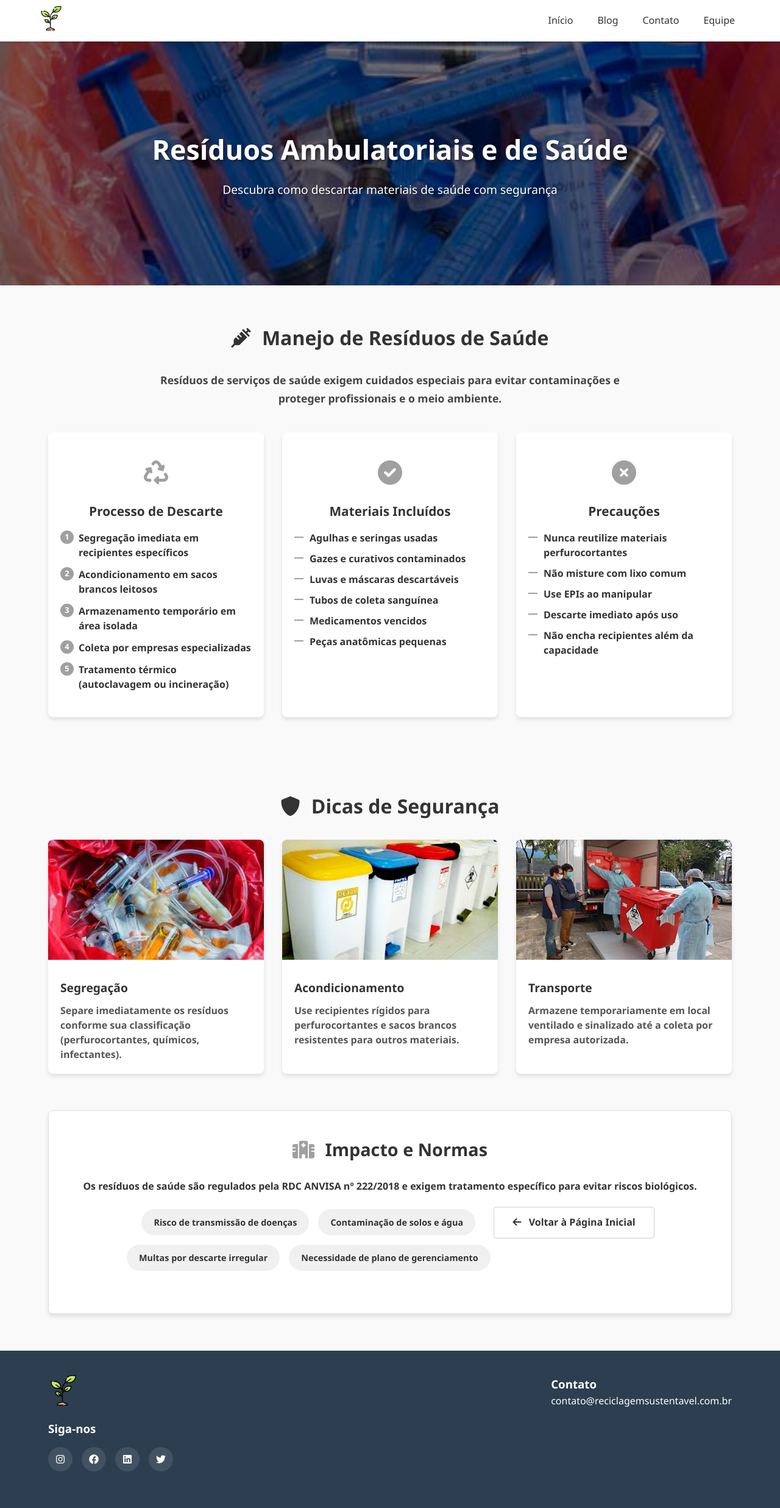
After one commit to GuillhermeHenrique/reciclagem_pi, a PHP site: page /pages/materials/ambulatorios.html in a window 1280 px wide. The commit adds this page. Shown: the whole page at 61% size. Run offline with PHP 8.4, Linux system fonts and the light colour scheme.

Commit message:
página Resíduos Resíduos ambulatoriais e de saúde finalizada

```diff
--- a/css/materials/radioativos.css
+++ b/css/materials/radioativos.css
@@ -68,9 +68,9 @@ nav ul li a {
 
 nav ul li a:hover,
 nav ul li a.active {
-    background-color: #800080;
-    color: white;
-    text-decoration: none;
+  background-color: #219653;
+  color: white;
+  text-decoration: none;
 }
 
 /* Destaque */
--- /dev/null
+++ b/css/materials/saude.css
@@ -0,0 +1,542 @@
+/* Base */
+* {
+  margin: 0;
+  padding: 0;
+  box-sizing: border-box;
+}
+
+body {
+  font-family: 'Segoe UI', Tahoma, Geneva, Verdana, sans-serif;
+  line-height: 1.6;
+  color: #333;
+  background-color: #f9f9f9;
+}
+
+main {
+  text-align: center;
+  font-weight: bold;
+}
+
+.container {
+  width: 90%;
+  max-width: 1200px;
+  margin: 0 auto;
+  padding: 0 15px;
+}
+
+a {
+  text-decoration: none;
+  color: inherit;
+}
+
+ul {
+  list-style: none;
+}
+
+/* Cabeçalho */
+header {
+  background-color: #fff;
+  box-shadow: 0 2px 5px rgba(0, 0, 0, 0.1);
+  position: sticky;
+  top: 0;
+  z-index: 100;
+}
+
+.cabecalho {
+  display: flex;
+  justify-content: space-between;
+  align-items: center;
+  padding: 10px 0;
+}
+
+.logo-img {
+  height: 40px;
+}
+
+nav ul {
+  display: flex;
+}
+
+nav ul li {
+  margin-left: 20px;
+}
+
+nav ul li a {
+  padding: 5px 10px;
+  border-radius: 4px;
+  transition: all 0.3s ease;
+}
+
+nav ul li a:hover,
+nav ul li a.active {
+  background-color: #219653;
+  color: white;
+  text-decoration: none;
+}
+
+/* Destaque */
+.destaque {
+  height: 400px;
+  position: relative;
+  color: white;
+  display: flex;
+  align-items: center;
+  justify-content: center;
+  text-align: center;
+  overflow: hidden;
+}
+
+.destaque h1 {
+  font-size: 2.8rem;
+  text-shadow: 2px 2px 4px rgba(0,0,0,0.5);
+  margin-bottom: 15px;
+}
+
+.destaque p {
+  font-size: 1.2rem;
+  text-shadow: 1px 1px 3px rgba(0,0,0,0.5);
+}
+
+.destaque-img {
+  width: 100%;
+  height: 100%;
+  object-fit: cover;
+  position: absolute;
+  top: 0;
+  left: 0;
+  z-index: 0;
+}
+
+.sobreposicao {
+  position: absolute;
+  top: 0;
+  left: 0;
+  width: 100%;
+  height: 100%;
+  background-color: rgba(0, 0, 0, 0.5);
+  z-index: 1;
+}
+
+.conteudo-destaque {
+  position: relative;
+  z-index: 2;
+  padding: 20px;
+}
+
+/* Introdução */
+.intro-texto {
+  text-align: center;
+  max-width: 800px;
+  margin: 0 auto 40px;
+  font-size: 1.1rem;
+  line-height: 1.7;
+  color: #444;
+  padding: 0 20px;
+}
+
+/* Tipos de Resíduos */
+.tipos-residuos {
+  padding: 60px 0;
+}
+
+.tipos-residuos h2 {
+  text-align: center;
+  margin-bottom: 30px;
+  color: #333;
+  font-size: 2rem;
+}
+
+.tipos-residuos h2 i {
+  margin-right: 10px;
+}
+
+/* Grade de Benefícios */
+.grade-beneficios {
+  display: grid;
+  grid-template-columns: repeat(auto-fit, minmax(300px, 1fr));
+  gap: 30px;
+  margin-top: 40px;
+}
+
+.cartao-beneficio {
+  background-color: #ffffff;
+  padding: 30px 20px;
+  border-radius: 8px;
+  box-shadow: 0 4px 6px rgba(0, 0, 0, 0.1);
+  text-align: center;
+  transition: transform 0.3s ease, box-shadow 0.3s ease;
+  border-top: 4px solid #FFFFFF;
+}
+
+.cartao-beneficio:hover {
+  transform: translateY(-5px);
+  box-shadow: 0 6px 12px rgba(0, 0, 0, 0.15);
+}
+
+.icon {
+  font-size: 2.5rem;
+  color: #333;
+  margin-bottom: 15px;
+}
+
+.cartao-beneficio h3 {
+  margin-bottom: 15px;
+  color: #333;
+  font-size: 1.3rem;
+}
+
+/* Listas */
+.lista-processo {
+  counter-reset: passo;
+  text-align: left;
+  padding-left: 0;
+}
+
+.lista-processo li {
+  margin-bottom: 12px;
+  position: relative;
+  list-style-type: none;
+  padding-left: 30px;
+  line-height: 1.5;
+}
+
+.lista-processo li:before {
+  content: counter(passo);
+  counter-increment: passo;
+  color: #FFFFFF;
+  font-weight: bold;
+  margin-right: 10px;
+  position: absolute;
+  left: 0;
+  background-color: #a0a0a0;
+  width: 22px;
+  height: 22px;
+  border-radius: 50%;
+  display: inline-flex;
+  align-items: center;
+  justify-content: center;
+  font-size: 0.8rem;
+  line-height: 1;
+}
+
+.lista-itens {
+  text-align: left;
+  padding-left: 0;
+}
+
+.lista-itens li {
+  margin-bottom: 10px;
+  padding-left: 25px;
+  position: relative;
+  line-height: 1.5;
+}
+
+.lista-itens li:before {
+  content: "";
+  position: absolute;
+  left: 0;
+  top: 10px;
+  width: 15px;
+  height: 2px;
+  background-color: #a0a0a0;
+}
+
+/* Seção de Dicas */
+.dicas-section {
+  margin: 60px 0;
+}
+
+.dicas-section h2 {
+  margin-bottom: 30px;
+  font-size: 2rem;
+  color: #333;
+}
+
+.dicas-section h2 i {
+  margin-right: 10px;
+}
+
+.dicas-container {
+  display: grid;
+  grid-template-columns: repeat(auto-fit, minmax(300px, 1fr));
+  gap: 30px;
+  margin-top: 30px;
+}
+
+.dica-item {
+  background: white;
+  border-radius: 8px;
+  overflow: hidden;
+  box-shadow: 0 4px 6px rgba(0,0,0,0.1);
+  transition: transform 0.3s ease, box-shadow 0.3s ease;
+  text-align: left;
+}
+
+.dica-item:hover {
+  transform: translateY(-5px);
+  box-shadow: 0 6px 12px rgba(0,0,0,0.15);
+}
+
+.dica-item img {
+  width: 100%;
+  height: 200px;
+  object-fit: cover;
+  border-bottom: 3px solid #FFFFFF;
+}
+
+.dica-item h3 {
+  color: #333;
+  margin: 20px 20px 10px;
+  font-size: 1.2rem;
+}
+
+.dica-item p {
+  padding: 0 20px 20px;
+  color: #555;
+  line-height: 1.5;
+}
+
+/* Curiosidades */
+.card-curiosidade {
+  background-color: #FFFFFF;
+  color: #333;
+  padding: 40px;
+  border-radius: 8px;
+  text-align: center;
+  margin: 60px 0;
+  box-shadow: 0 4px 6px rgba(0,0,0,0.1);
+  border: 1px solid #e0e0e0;
+}
+
+.card-curiosidade h2 {
+  margin-bottom: 25px;
+  font-size: 1.8rem;
+}
+
+.card-curiosidade h2 i {
+  margin-right: 10px;
+  color: #a0a0a0;
+}
+
+.lista-impacto {
+  display: inline-flex;
+  flex-wrap: wrap;
+  justify-content: center;
+  gap: 15px;
+  max-width: 600px;
+  margin: 20px auto 30px;
+  padding: 0;
+}
+
+.lista-impacto li {
+  background: #f0f0f0;
+  color: #333;
+  padding: 10px 20px;
+  border-radius: 30px;
+  list-style: none;
+  font-size: 0.9rem;
+}
+
+.alerta-importante {
+  background-color: #fff8e1;
+  padding: 15px;
+  border-radius: 5px;
+  margin: 20px 0;
+  display: flex;
+  align-items: center;
+  justify-content: center;
+  border-left: 4px solid #ffc107;
+  max-width: 500px;
+  margin-left: auto;
+  margin-right: auto;
+}
+
+.alerta-importante i {
+  font-size: 1.5rem;
+  margin-right: 10px;
+  color: #ff9800;
+}
+
+.alerta-importante p {
+  margin: 0;
+  color: #333;
+  text-align: left;
+}
+
+/* Botões */
+.btn {
+  display: inline-block;
+  padding: 10px 20px;
+  border-radius: 4px;
+  text-align: center;
+  font-weight: bold;
+  transition: all 0.3s ease;
+  font-size: 1rem;
+  cursor: pointer;
+}
+
+.btn-branco {
+  background-color: #FFFFFF !important;
+  color: #333 !important;
+  border: 1px solid #d0d0d0 !important;
+  padding: 12px 30px !important;
+  margin-top: 20px;
+}
+
+.btn-branco:hover {
+  background-color: #f0f0f0 !important;
+  box-shadow: 0 2px 5px rgba(0,0,0,0.1);
+}
+
+.btn-branco i {
+  margin-right: 8px;
+}
+
+/* Rodapé */
+footer {
+  background-color: #2C3E50;
+  color: white;
+  padding: 40px 0;
+  margin-top: 60px;
+}
+
+.conteudo-rodape {
+  display: flex;
+  justify-content: space-between;
+  flex-wrap: wrap;
+}
+
+.logo-rodape,
+.contato-info {
+  margin-bottom: 20px;
+}
+
+.contato-info {
+  margin-top: 0;
+}
+
+.rodape-logo-img {
+  height: 50px;
+  margin-bottom: 15px;
+}
+
+.redes-sociais-icon {
+  display: flex;
+  gap: 15px;
+  margin-top: 15px;
+}
+
+.redes-sociais-icon a {
+  display: inline-block;
+  width: 40px;
+  height: 40px;
+  background-color: rgba(255, 255, 255, 0.1);
+  border-radius: 50%;
+  display: flex;
+  align-items: center;
+  justify-content: center;
+  transition: background-color 0.3s ease;
+}
+
+.redes-sociais-icon a i {
+  color: white;
+}
+
+.redes-sociais-icon a:hover:nth-child(1) {
+  background-color: #E1306C;
+  text-decoration: none;
+}
+
+.redes-sociais-icon a:hover:nth-child(2) {
+  background-color: #1877F2;
+  text-decoration: none;
+}
+
+.redes-sociais-icon a:hover:nth-child(3) {
+  background-color: #0A66C2;
+  text-decoration: none;
+}
+
+.redes-sociais-icon a:hover:nth-child(4) {
+  background-color: #1DA1F2;
+  text-decoration: none;
+}
+
+.emergencia {
+  margin-top: 10px;
+  font-size: 0.9rem;
+}
+
+.emergencia strong {
+  color: #ff9800;
+}
+
+/* Responsividade */
+@media (max-width: 768px) {
+  .cabecalho {
+    flex-direction: column;
+  }
+
+  nav ul {
+    margin-top: 15px;
+  }
+
+  nav ul li {
+    margin: 0 10px;
+  }
+
+  .destaque {
+    height: 300px;
+  }
+
+  .destaque h1 {
+    font-size: 2.2rem;
+  }
+
+  .destaque p {
+    font-size: 1.2rem;
+  }
+
+  .conteudo-rodape {
+    flex-direction: column;
+    align-items: center;
+    text-align: center;
+  }
+
+  .contato-info {
+    margin-top: 30px;
+  }
+}
+
+@media (max-width: 480px) {
+  nav ul {
+    flex-wrap: wrap;
+    justify-content: center;
+  }
+
+  nav ul li {
+    margin: 5px;
+  }
+
+  nav ul li a {
+    text-decoration: none;
+  }
+
+  .grade-beneficios,
+  .dicas-container {
+    grid-template-columns: 1fr;
+  }
+
+  .lista-impacto {
+    flex-direction: column;
+    gap: 10px;
+  }
+
+  .card-curiosidade {
+    padding: 25px 15px;
+  }
+
+  .destaque h1 {
+    font-size: 1.8rem;
+  }
+}
--- /dev/null
+++ b/pages/materials/ambulatorios.html
@@ -0,0 +1,173 @@
+<!DOCTYPE html>
+<html lang="pt-BR">
+
+<head>
+    <meta charset="UTF-8">
+    <meta name="viewport" content="width=device-width, initial-scale=1.0">
+    <title>Resíduos de Saúde</title>
+    <link rel="stylesheet" href="/css/materials/saude.css">
+    <link rel="stylesheet" href="https://cdnjs.cloudflare.com/ajax/libs/font-awesome/6.0.0-beta3/css/all.min.css">
+    <link rel="shortcut icon" href="/images/favicon/raciclagem-favicon.png" type="image/x-icon">
+</head>
+
+<body>
+    <!-- Cabeçalho -->
+    <header>
+        <div class="container cabecalho">
+            <div class="logo">
+                <img src="/images/plant-logo.png" alt="Logo Reciclagem" class="logo-img">
+            </div>
+            <nav>
+                <ul>
+                    <li><a href="/index.html">Início</a></li>
+                    <li><a href="/pages/blog.html">Blog</a></li>
+                    <li><a href="/contato.html">Contato</a></li>
+                    <li><a href="/equipe.html">Equipe</a></li>
+                </ul>
+            </nav>
+        </div>
+    </header>
+
+    <!-- Destaque -->
+    <section class="destaque">
+        <img src="/images/ambulatorios/residuos-ambulatoriais-saude.jpg" alt="Resíduos de Saúde" class="destaque-img">
+        <div class="sobreposicao"></div>
+        <div class="container conteudo-destaque">
+            <h1>Resíduos Ambulatoriais e de Saúde</h1>
+            <p>Descubra como descartar materiais de saúde com segurança</p>
+        </div>
+    </section>
+
+    <!-- Conteúdo Principal -->
+    <main class="container">
+        <section class="tipos-residuos">
+            <h2><i class="fas fa-syringe"></i> Manejo de Resíduos de Saúde</h2>
+            <p class="intro-texto">
+                Resíduos de serviços de saúde exigem cuidados especiais para evitar contaminações e proteger
+                profissionais e o meio ambiente.
+            </p>
+
+            <div class="grade-beneficios">
+                <!-- Card 1 -->
+                <div class="cartao-beneficio">
+                    <div class="icon">
+                        <i class="fas fa-recycle" style="color: #a0a0a0"></i>
+                    </div>
+                    <h3>Processo de Descarte</h3>
+                    <ol class="lista-processo">
+                        <li>Segregação imediata em recipientes específicos</li>
+                        <li>Acondicionamento em sacos brancos leitosos</li>
+                        <li>Armazenamento temporário em área isolada</li>
+                        <li>Coleta por empresas especializadas</li>
+                        <li>Tratamento térmico (autoclavagem ou incineração)</li>
+                    </ol>
+                </div>
+
+                <!-- Card 2 -->
+                <div class="cartao-beneficio">
+                    <div class="icon">
+                        <i class="fas fa-check-circle" style="color: #a0a0a0"></i>
+                    </div>
+                    <h3>Materiais Incluídos</h3>
+                    <ul class="lista-itens">
+                        <li>Agulhas e seringas usadas</li>
+                        <li>Gazes e curativos contaminados</li>
+                        <li>Luvas e máscaras descartáveis</li>
+                        <li>Tubos de coleta sanguínea</li>
+                        <li>Medicamentos vencidos</li>
+                        <li>Peças anatômicas pequenas</li>
+                    </ul>
+                </div>
+
+                <!-- Card 3 -->
+                <div class="cartao-beneficio">
+                    <div class="icon">
+                        <i class="fas fa-times-circle" style="color: #a0a0a0"></i>
+                    </div>
+                    <h3>Precauções</h3>
+                    <ul class="lista-itens">
+                        <li>Nunca reutilize materiais perfurocortantes</li>
+                        <li>Não misture com lixo comum</li>
+                        <li>Use EPIs ao manipular</li>
+                        <li>Descarte imediato após uso</li>
+                        <li>Não encha recipientes além da capacidade</li>
+                    </ul>
+                </div>
+            </div>
+        </section>
+
+        <section class="dicas-section">
+            <h2><i class="fas fa-shield-alt"></i> Dicas de Segurança</h2>
+            <div class="dicas-container">
+                <div class="dica-item">
+                    <img src="/images/ambulatorios/segregacao.jpg" alt="Segregação">
+                    <h3>Segregação</h3>
+                    <p>
+                        Separe imediatamente os resíduos conforme sua classificação (perfurocortantes, químicos,
+                        infectantes).
+                    </p>
+                </div>
+
+                <div class="dica-item">
+                    <img src="/images/ambulatorios/recipientes.jpg" alt="Acondicionamento">
+                    <h3>Acondicionamento</h3>
+                    <p>
+                        Use recipientes rígidos para perfurocortantes e sacos brancos resistentes para outros materiais.
+                    </p>
+                </div>
+
+                <div class="dica-item">
+                    <img src="/images/ambulatorios/coleta-de-residuos-hospitalares.jpg" alt="Transporte">
+                    <h3>Transporte</h3>
+                    <p>
+                        Armazene temporariamente em local ventilado e sinalizado até a coleta por empresa autorizada.
+                    </p>
+                </div>
+            </div>
+        </section>
+
+        <section class="curiosidades">
+            <div class="card-curiosidade">
+                <h2><i class="fas fa-hospital"></i> Impacto e Normas</h2>
+                <p>
+                    Os resíduos de saúde são regulados pela RDC ANVISA nº 222/2018 e exigem tratamento específico para
+                    evitar riscos biológicos.
+                </p>
+                <ul class="lista-impacto">
+                    <li>Risco de transmissão de doenças</li>
+                    <li>Contaminação de solos e água</li>
+                    <li>Multas por descarte irregular</li>
+                    <li>Necessidade de plano de gerenciamento</li>
+                </ul>
+                <a href="/index.html" class="btn btn-branco"><i class="fas fa-arrow-left"></i> Voltar à Página
+                    Inicial</a>
+            </div>
+        </section>
+    </main>
+
+    <!-- Rodapé -->
+    <footer>
+        <div class="container">
+            <div class="conteudo-rodape">
+                <div class="logo-rodape">
+                    <img src="/images/plant-logo.png" alt="Logo Reciclagem" class="rodape-logo-img">
+                    <h3>Siga-nos</h3>
+                    <div class="redes-sociais-icon">
+                        <a href="#"><i class="fab fa-instagram"></i></a>
+                        <a href="#"><i class="fab fa-facebook"></i></a>
+                        <a href="#"><i class="fab fa-linkedin"></i></a>
+                        <a href="#"><i class="fab fa-twitter"></i></a>
+                    </div>
+                </div>
+                <div class="contato-info">
+                    <h3>Contato</h3>
+                    <p>contato@reciclagemsustentavel.com.br</p>
+                </div>
+            </div>
+        </div>
+    </footer>
+
+    <script src="../js/script.js"></script>
+</body>
+
+</html>
```
Also changed, not shown: images/ambulatorios/coleta-de-residuos-hospitalares.jpg (added), images/ambulatorios/recipientes.jpg (added), images/ambulatorios/residuos-ambulatoriais-saude.jpg (added), images/ambulatorios/segregacao.jpg (added).
